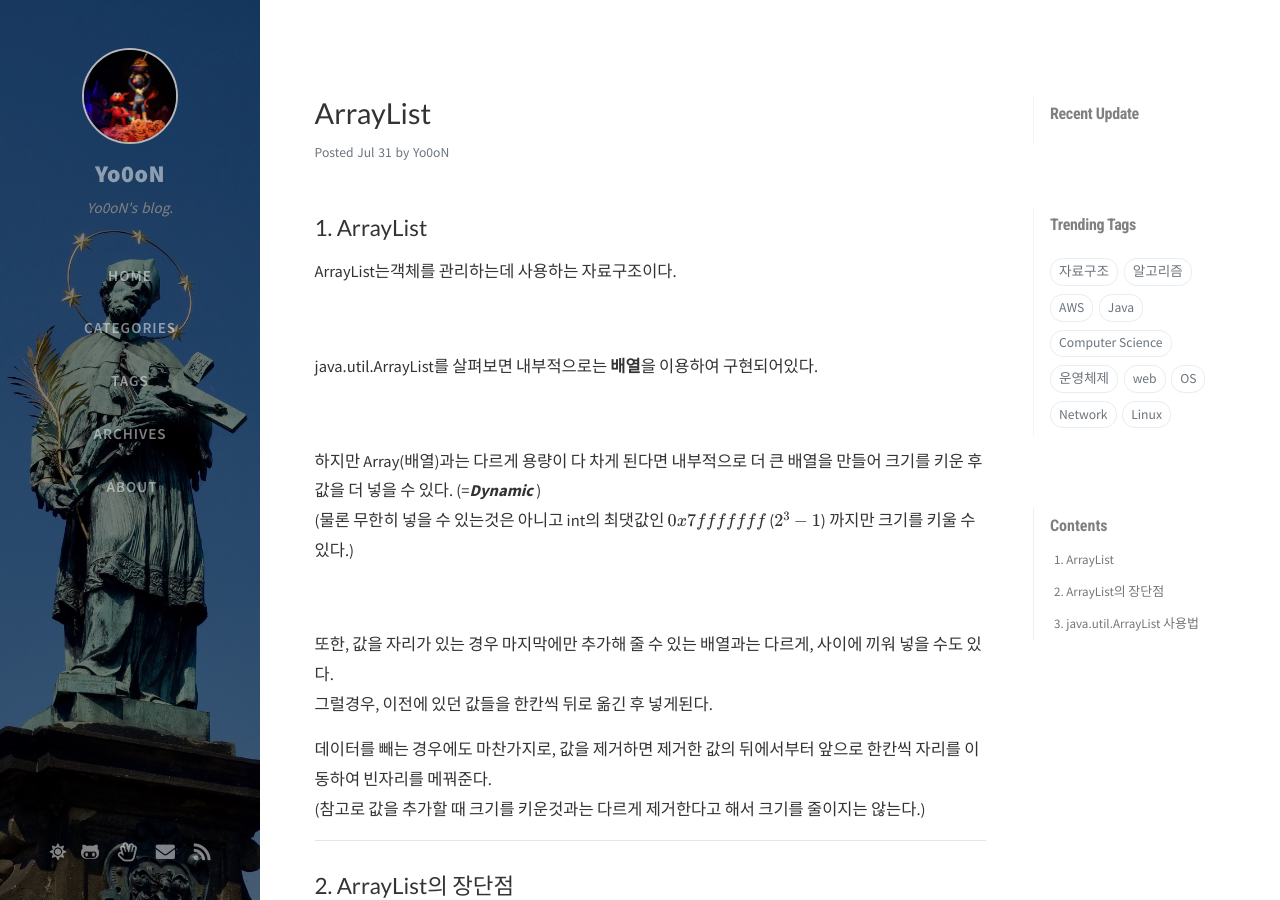
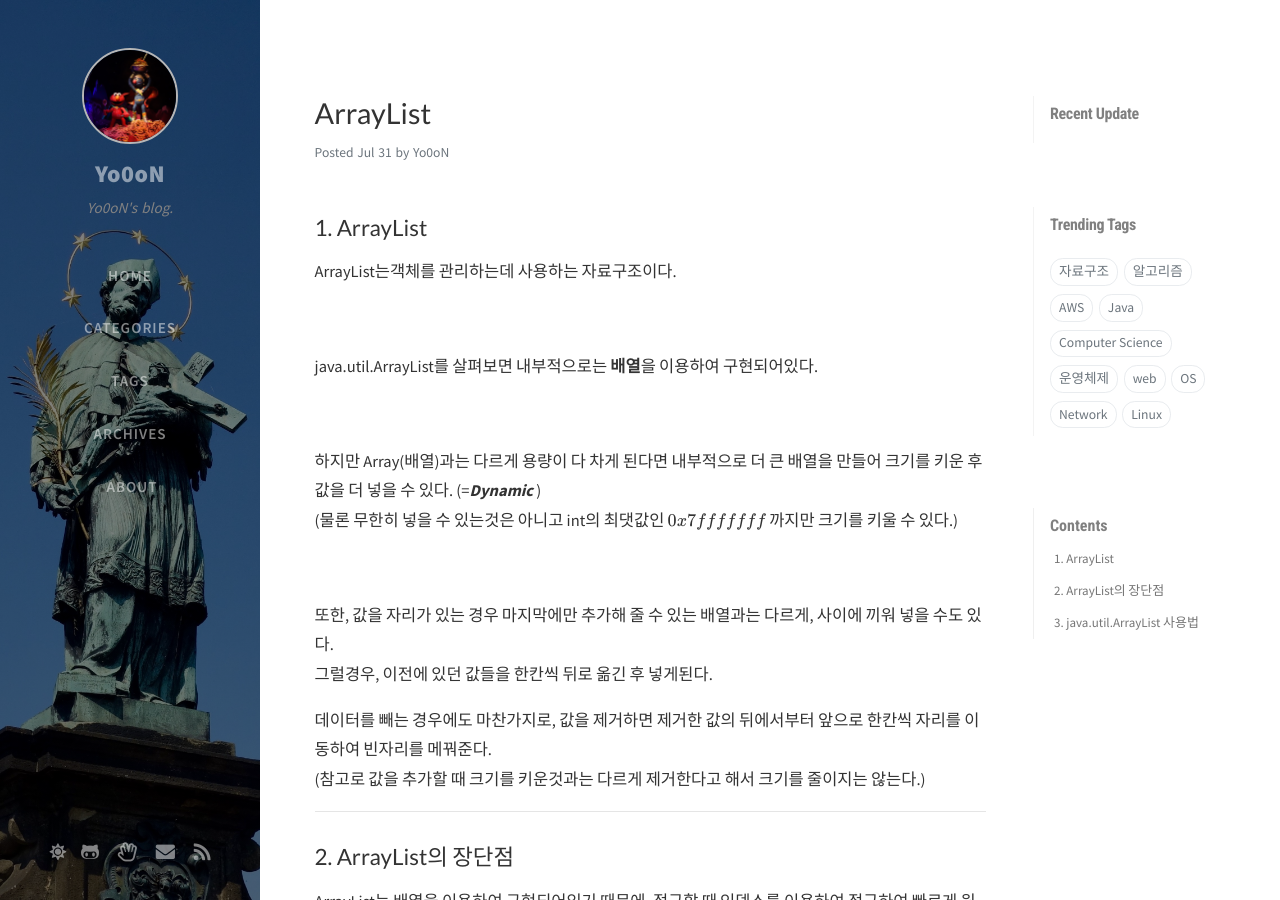
Before and after one commit to Yo0oN/Yo0oN.github.io, a Jekyll site: the page built from _posts/2020-08-01-Java.ArrayList.md, in a window 1280 px wide and 900 px high. Built offline with Jekyll 4.4.1, drawn with Linux system fonts in a browser that asks for light colours; nearby versions of some CDN libraries; comment, search, counter and statistics services are not loaded.

Commit message:
Update 2020-08-01-Java.ArrayList.md
int 범위 나오지 않는 문제 수정

```diff
--- a/_posts/2020-08-01-Java.ArrayList.md
+++ b/_posts/2020-08-01-Java.ArrayList.md
@@ -18,7 +18,7 @@ java.util.ArrayList를 살펴보면 내부적으로는 **배열**을 이용하
 <img src="/images/posts/Java/01/02.jpg"/>
 
 하지만 Array(배열)과는 다르게 용량이 다 차게 된다면 내부적으로 더 큰 배열을 만들어 크기를 키운 후 값을 더 넣을 수 있다. (=***Dynamic***)<br>
-(물론 무한히 넣을 수 있는것은 아니고 int의 최댓값인 $$0x7fffffff$$ ($$2^3 - 1$$) 까지만 크기를 키울 수 있다.)<br>
+(물론 무한히 넣을 수 있는것은 아니고 int의 최댓값인 $$0x7fffffff$$ 까지만 크기를 키울 수 있다.)<br>
 
 <img src="/images/posts/Java/01/03.jpg" />
 
```
